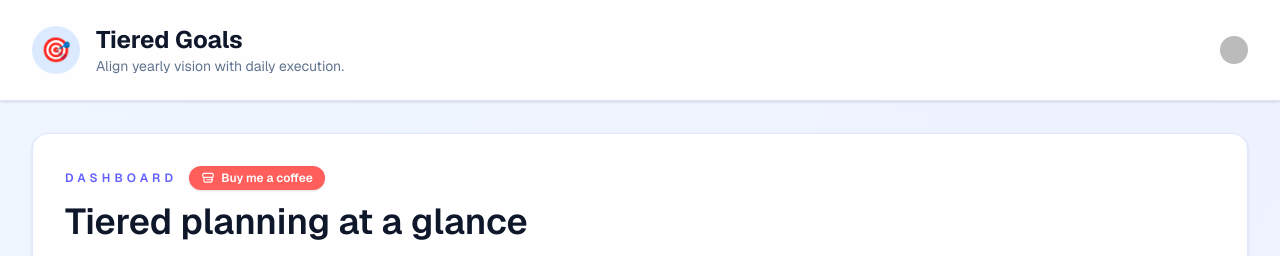
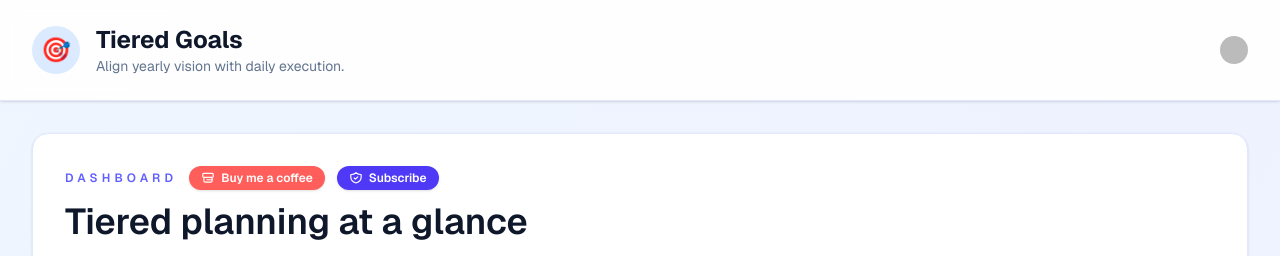
Before and after one commit to fjfish/3x3, a Next.js app: page /dashboard in a window 1280 px wide. Shown: the top 256 px of the page. Built offline with nearby package versions, Linux system fonts and the light colour scheme; no server answers; the database is empty; sample sign-in values are in the browser's storage; some icons are missing.

Commit message:
add subscription

```diff
--- a/src/app/dashboard/page.tsx
+++ b/src/app/dashboard/page.tsx
@@ -111,6 +111,25 @@ export default async function DashboardPage() {
               </svg>
               Buy me a coffee
             </a>
+            <a
+              href="/subscribe"
+              className="inline-flex items-center gap-1.5 rounded-full bg-indigo-600 px-3 py-1 text-xs font-semibold text-white transition hover:bg-indigo-700 shadow-sm"
+            >
+              <svg
+                className="h-3.5 w-3.5"
+                fill="none"
+                viewBox="0 0 24 24"
+                stroke="currentColor"
+                strokeWidth={2}
+              >
+                <path
+                  strokeLinecap="round"
+                  strokeLinejoin="round"
+                  d="M9 12l2 2 4-4m5.618-4.016A11.955 11.955 0 0112 2.944a11.955 11.955 0 01-8.618 3.04A12.02 12.02 0 003 9c0 5.591 3.824 10.29 9 11.622 5.176-1.332 9-6.03 9-11.622 0-1.042-.133-2.052-.382-3.016z"
+                />
+              </svg>
+              Subscribe
+            </a>
           </div>
           <h1 className="text-3xl font-semibold text-slate-900 sm:text-4xl">
             Tiered planning at a glance
--- /dev/null
+++ b/src/app/subscribe/page.tsx
@@ -0,0 +1,45 @@
+import { auth } from "@clerk/nextjs/server";
+import { redirect } from "next/navigation";
+import Link from "next/link";
+import { PricingTable } from '@clerk/nextjs'
+
+export default async function SubscribePage() {
+  const { userId } = await auth();
+
+  if (!userId) {
+    redirect("/");
+  }
+
+  return (
+    <main className="mx-auto max-w-4xl px-4 py-12 sm:px-6 lg:px-8">
+      <section className="space-y-8">
+        <div className="text-center space-y-4">
+          <h1 className="text-4xl font-semibold text-slate-900 sm:text-5xl">
+            Subscription
+          </h1>
+          <p className="mx-auto max-w-2xl text-lg text-slate-600">
+            Manage your subscription and billing details.
+          </p>
+          <p className="mx-auto max-w-2xl text-lg text-slate-600">
+            Using this software is always free. You can subscribe to support the development and keep the servers running. Thank you!
+          </p>
+        </div>
+
+        <div className="rounded-2xl border border-indigo-100 bg-white p-8 shadow-sm">
+          <div style={{ maxWidth: '800px', margin: '0 auto', padding: '0 1rem' }}>
+            <PricingTable />
+          </div>
+        </div>
+
+        <div className="flex justify-center">
+          <Link
+            href="/dashboard"
+            className="text-sm font-medium text-indigo-600 hover:text-indigo-700 transition"
+          >
+            ← Back to Dashboard
+          </Link>
+        </div>
+      </section>
+    </main>
+  );
+}
```
